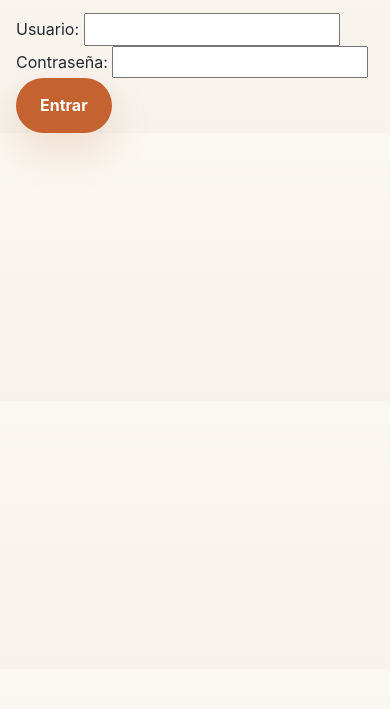
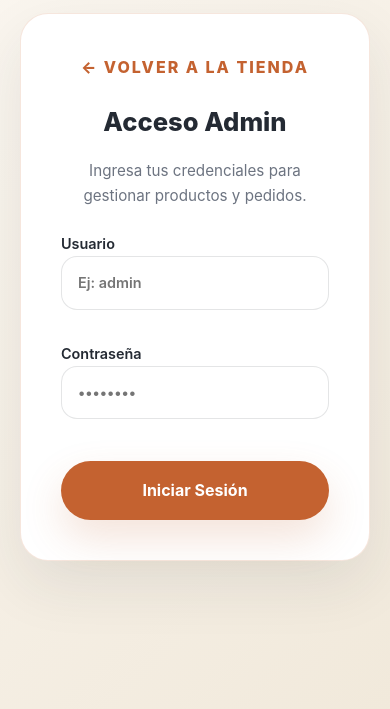
Before and after one commit to codeRunner42-bot/proyecto-tienda, a plain HTML site: page frontend/admin-login.html in a window 390 px wide. Shown: the part 135-844 px from the top of the page. Drawn offline with Linux system fonts and the light colour scheme.

Commit message:
Mejora de diseño UI/UX en login y ajustes de responsive

```diff
--- a/frontend/admin-login.html
+++ b/frontend/admin-login.html
@@ -6,20 +6,22 @@
   <title>Login - Administración</title>
   <link rel="stylesheet" href="assets/css/styles.css">
 </head>
-<body>
-  <div class="page-wrapper">
-    <h1>Iniciar Sesión Administrativa</h1>
+<body class="login-screen">
+  <div class="login-card">
+    <a href="index.html" style="display:block; text-align:center; margin-bottom:20px; font-weight:800; color:var(--accent); text-transform:uppercase; letter-spacing:2px;">← Volver a la tienda</a>
+    <h1>Acceso Admin</h1>
+    <p>Ingresa tus credenciales para gestionar productos y pedidos.</p>
+
     <div id="loginStatus"></div>
-    <form id="loginForm">
-      <div>
-        <label>Usuario:</label>
-        <input type="text" name="user" required>
-      </div>
-      <div>
-        <label>Contraseña:</label>
-        <input type="password" name="pass" required>
-      </div>
-      <button type="submit" class="btn btn-primary">Entrar</button>
+
+    <form id="loginForm" class="admin-form">
+      <label>Usuario
+        <input type="text" name="user" placeholder="Ej: admin" required>
+      </label>
+      <label>Contraseña
+        <input type="password" name="pass" placeholder="••••••••" required>
+      </label>
+      <button type="submit" class="btn btn-primary">Iniciar Sesión</button>
     </form>
   </div>
   <script src="assets/js/admin-login.js"></script>
--- a/frontend/assets/css/styles.css
+++ b/frontend/assets/css/styles.css
@@ -87,6 +87,13 @@ button{cursor:pointer;}
 .page-header{padding:36px 0 16px;}
 .page-main{padding:0 0 48px;}
 .action-row{margin-top:24px;display:flex;gap:14px;justify-content:flex-end;flex-wrap:wrap;}
+.login-screen{min-height:100vh;display:flex;align-items:center;justify-content:center;padding:20px;background:linear-gradient(135deg,#fbf7f1 0%,#f1e9db 100%);}
+.login-card{background:var(--surface);padding:40px;border-radius:28px;box-shadow:var(--shadow);width:100%;max-width:420px;border:1px solid var(--border);}
+.login-card h1{margin:0 0 10px;font-size:1.6rem;text-align:center;color:var(--accent-strong);font-weight:800;}
+.login-card p{text-align:center;color:var(--muted);margin-bottom:24px;font-size:0.95rem;}
+.login-card .admin-form label{margin-bottom:6px;font-size:0.9rem;}
+.login-card .admin-form input{margin-bottom:10px;}
+.login-card .btn-primary{width:100%;margin-top:10px;padding:16px;}
 .cart-table{width:100%;border-collapse:collapse;background:var(--surface);border-radius:24px;overflow:hidden;box-shadow:var(--shadow);}
 .cart-table th,.cart-table td{padding:18px 16px;text-align:left;border-bottom:1px solid rgba(36,42,51,.08);}
 .cart-table th{color:var(--muted);font-weight:600;font-size:.95rem;}
```
